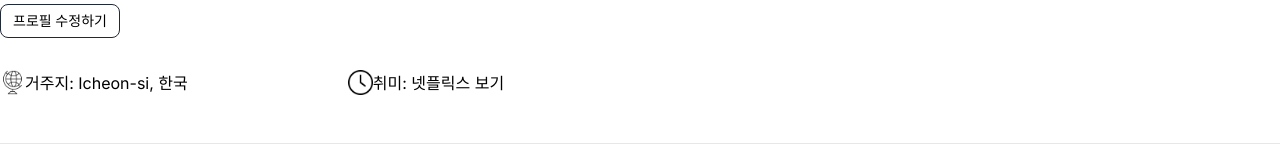
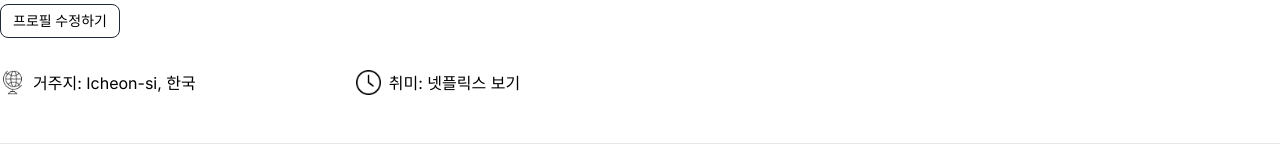
Before and after one commit to wjdsheep15/airbnb-clone-project-front, a Next.js app: page /users/show/1 in a window 1280 px wide. Shown: the part 136-296 px from the top of the page. Built offline with nearby package versions, Linux system fonts and the light colour scheme.

Commit message:
Feat: Introduction 컴포넌트 내 거주지 및 취미 아이콘 위치 조정

```diff
--- a/src/components/profile/introduction.tsx
+++ b/src/components/profile/introduction.tsx
@@ -17,6 +17,7 @@ export default function introduction({ name }: { name: string }) {
       <div className="flex items-center">
         <Image
           src="/images/profile1.png"
+          className="mr-2"
           alt="프로필1"
           width={25}
           height={25}
@@ -25,7 +26,7 @@ export default function introduction({ name }: { name: string }) {
         <Image
           src="/images/profile2.png"
           alt="프로필2"
-          className="text-center ml-20"
+          className="ml-20 mr-2"
           width={25}
           height={25}
         />
```
